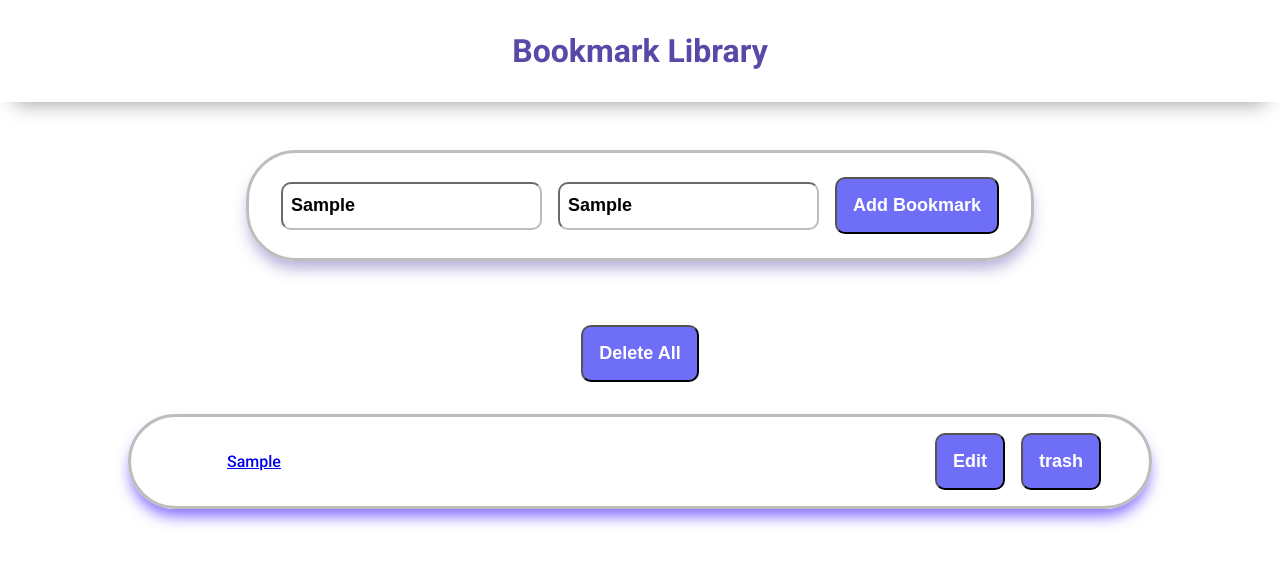
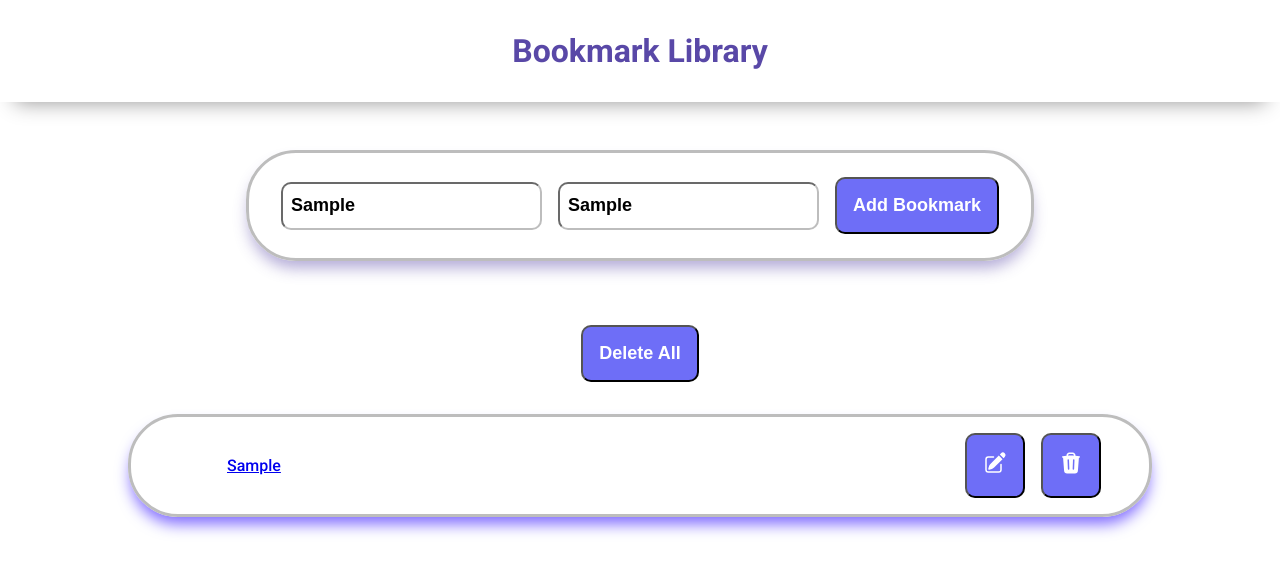
Before and after one commit to GreenEagleKing/phantom-bookmark, a React (Vite) app: page / in a window 1280 px wide. Both pictures are taken after typing "Sample", "Sample" into the empty fields and a click on the button "Add Bookmark". Shown: the top 572 px of the page. Built offline with nearby package versions, Linux system fonts and the light colour scheme.

Commit message:
Added heroicon

```diff
--- a/package.json
+++ b/package.json
@@ -9,6 +9,7 @@
     "preview": "vite preview"
   },
   "dependencies": {
+    "@heroicons/react": "^2.0.15",
     "react": "^18.2.0",
     "react-dom": "^18.2.0"
   },
--- a/src/Components/Bookmark.jsx
+++ b/src/Components/Bookmark.jsx
@@ -1,4 +1,8 @@
 import React from 'react'
+
+//import icons from heroIcons
+import { TrashIcon } from '@heroicons/react/24/solid'
+import { PencilSquareIcon } from '@heroicons/react/24/solid'
 
 export default function Bookmark({ link }) {
   return (
@@ -17,11 +21,11 @@ export default function Bookmark({ link }) {
             <div className='edit-delete-container'>
                 <button
                 className='btn link edit'>
-                    Edit
+                    <PencilSquareIcon width={24} height={24}/>
                 </button>
                 <button
                 className='btn link trash'>
-                    trash
+                    <TrashIcon width={24} height={24}/>
                 </button>
             </div>
         </div>
```
Also changed, not shown: 1 other file (tests, documents, lock files or other folders).
